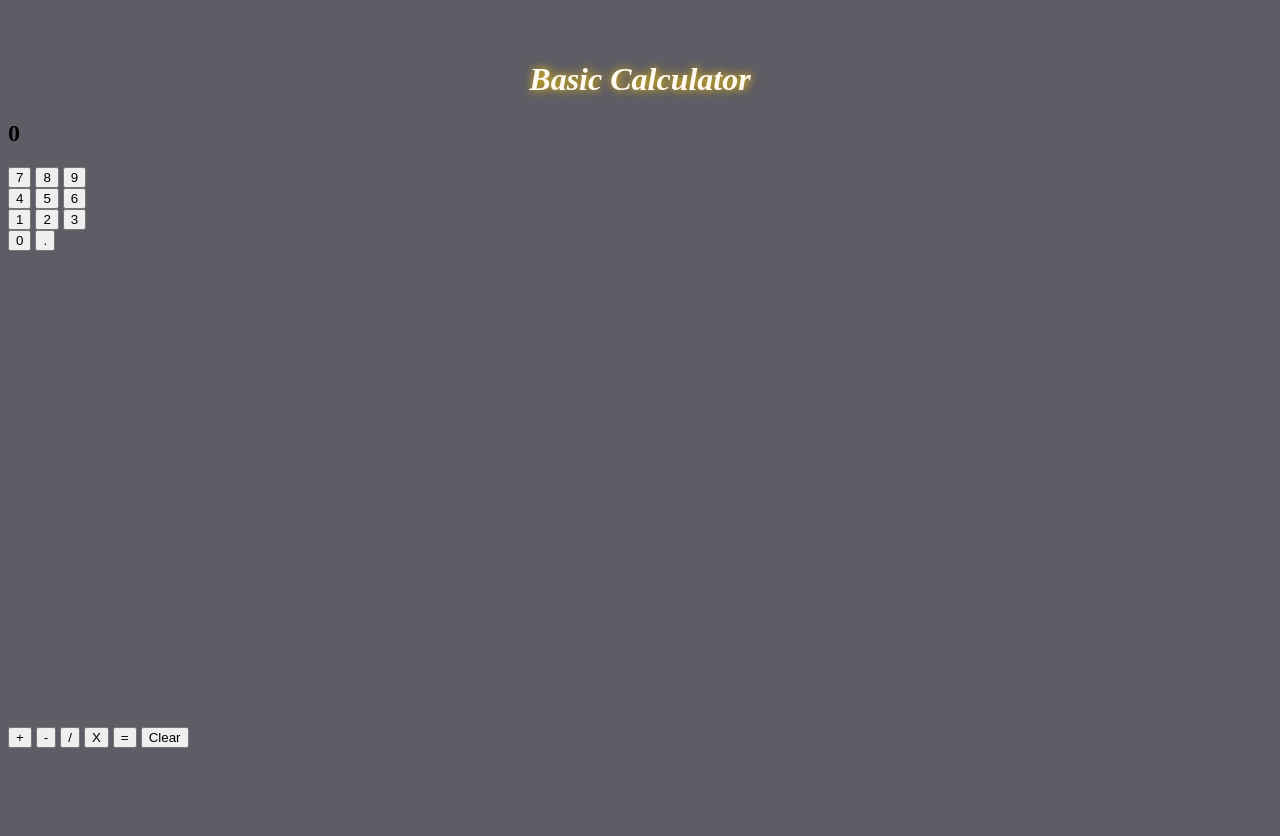
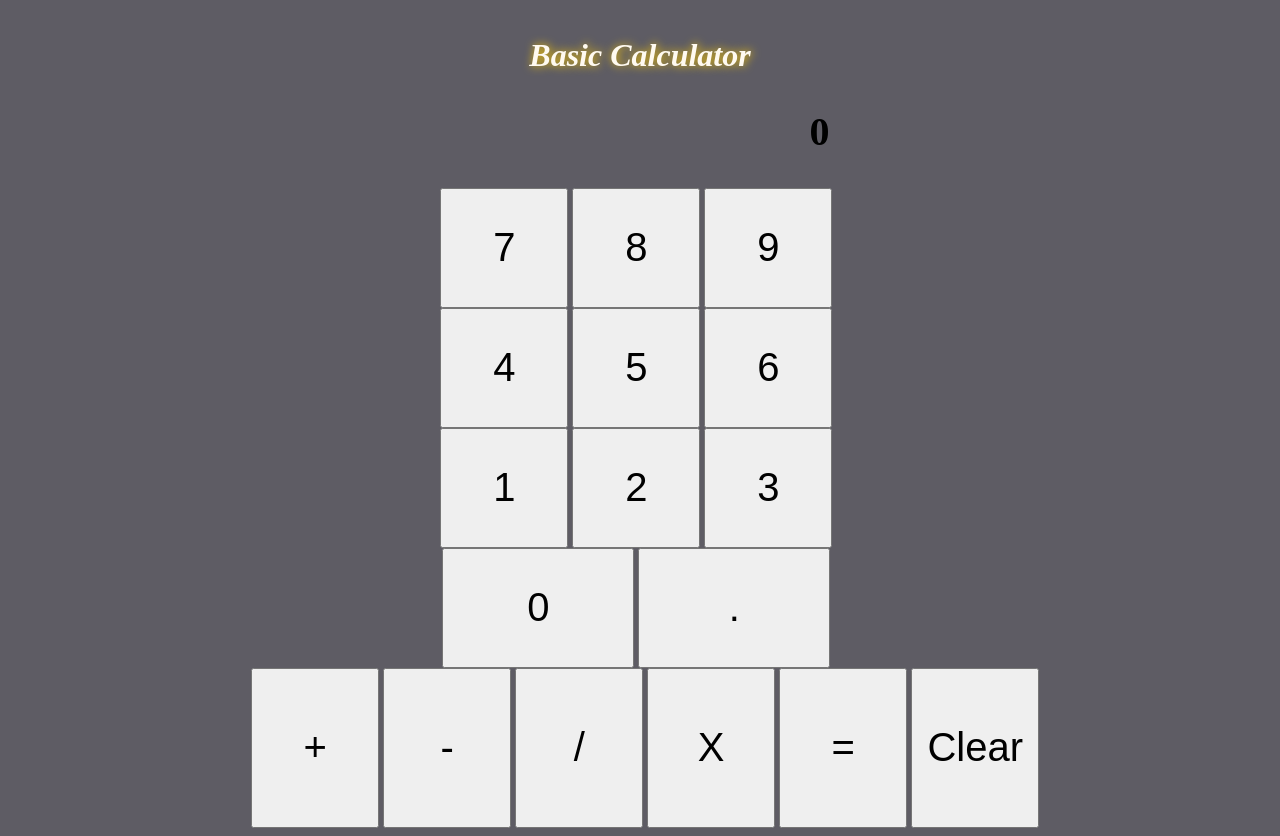
Before and after one commit to mcrawf9394/calculator, a plain HTML site: page index.html in a window 1280 px wide. Before the commit the page ends 800 px from the top, so only its background shows below. Drawn offline with Linux system fonts and the light colour scheme.

Commit message:
Worked some on the css, need to try to work on css skills more, but will probably do that little by little, with the other projects.

```diff
--- a/style.css
+++ b/style.css
@@ -4,14 +4,42 @@ h1 {
     font-style: italic;
     text-shadow: #FC0 1px 0 10px;
     text-align: center;
-    padding-top: 5vh;
+    padding-top: 2vh;
 }
 html {
     background-color: #5e5c64;
 }
+h2 {
+    text-align: right;
+    padding-right: 35%;
+    font-size: 40px;
+}
 #numButtons {
+    padding-left: 33%;
     display: flex;
+    align-items: center;
+    align-content: center;
     width: 33vw;
-    height: 70vh;
+    height: 60vh;
     flex-direction: column;
 }
+.numButtons {
+    font-size: 40px;
+    width: 10vw;
+    height: 15vh;
+}
+#zero {
+    width: 15vw;
+}
+#decimalPoint {
+    width: 15vw;
+}
+#operators {
+    padding-left: 19vw;
+    height: 20vh;
+}
+.operatorButtons {
+    width: 10vw;
+    height: 20vh;
+    font-size: 40px;
+}
```
